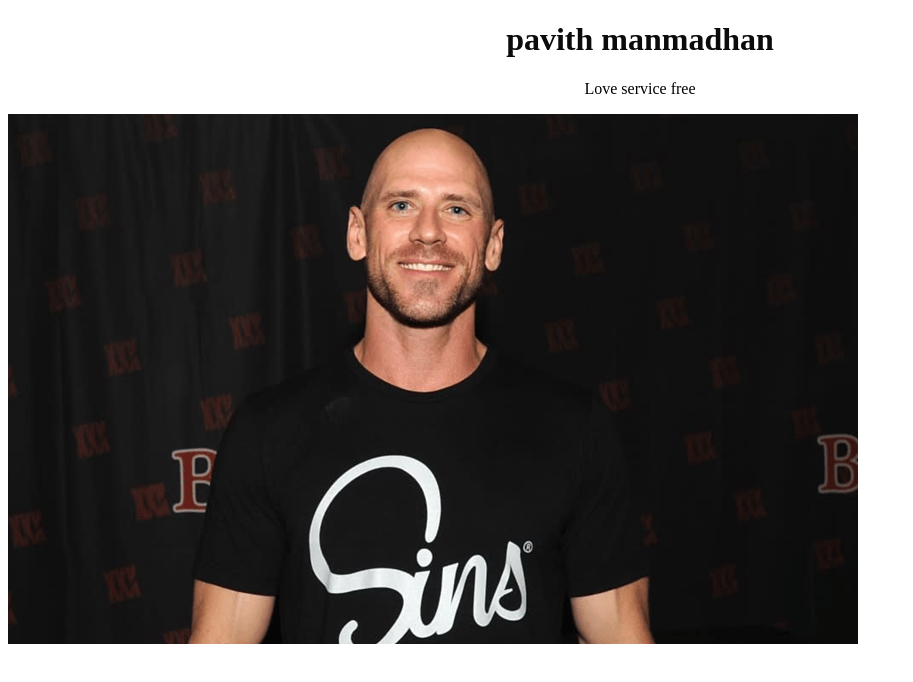
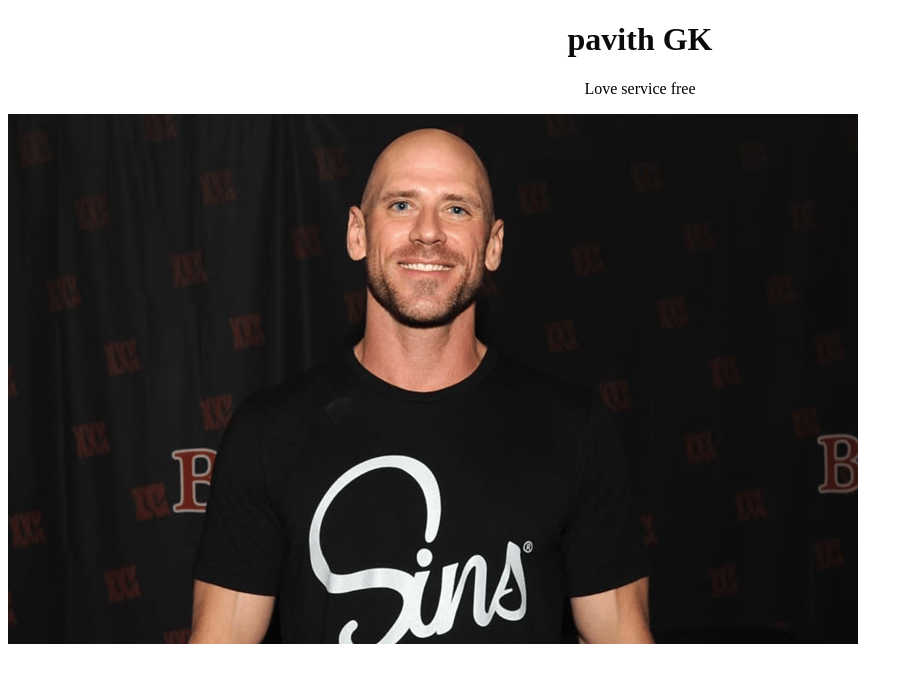
Before and after one commit to developnaveen/sample, a plain HTML site: page index.html in a window 1280 px wide. Shown: the whole page, without its empty margins (0-913 px from the left). Drawn offline with Linux system fonts and the light colour scheme.

Commit message:
pavith profile

```diff
--- a/index.html
+++ b/index.html
@@ -16,7 +16,7 @@
     </script>
 </head>
 <bpdy>
-    <h1>pavith manmadhan</h1>
+    <h1>pavith GK</h1>
     <p>Love service free</p>
     <img src="pavith.png">
 </bpdy>
```
